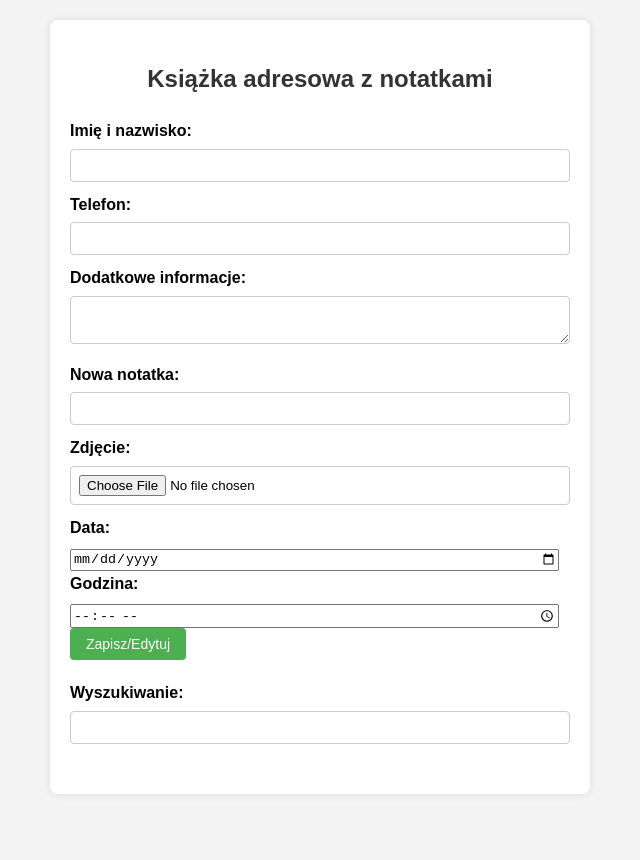
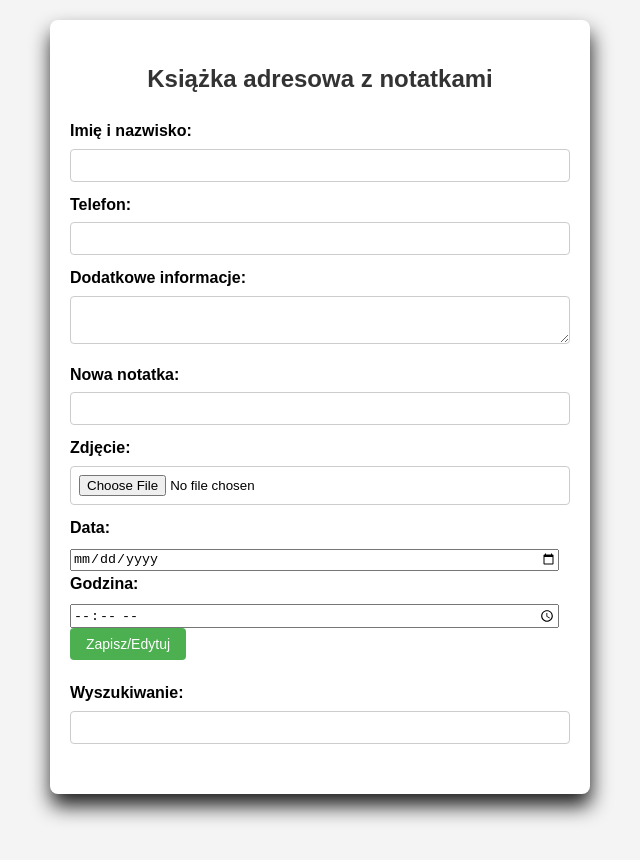
Before and after one commit to AdamGolik/html-css-js, a plain HTML site: page index.html in a window 1280 px wide. Shown: the whole page, without its empty margins (320-960 px from the left). Drawn offline with Linux system fonts and the light colour scheme; no server answers.

Commit message:
Update styles.css

```diff
--- a/css/styles.css
+++ b/css/styles.css
@@ -17,6 +17,7 @@ border-radius: 8px;
 box-shadow: 0 0 10px rgba(0, 0, 0, 0.1);
 max-width: 500px;
 min-width: 100px;
+box-shadow: 1px 12px 20px 0px hsl(0, 0%, 12%);
 }
 
 h2 {
```
